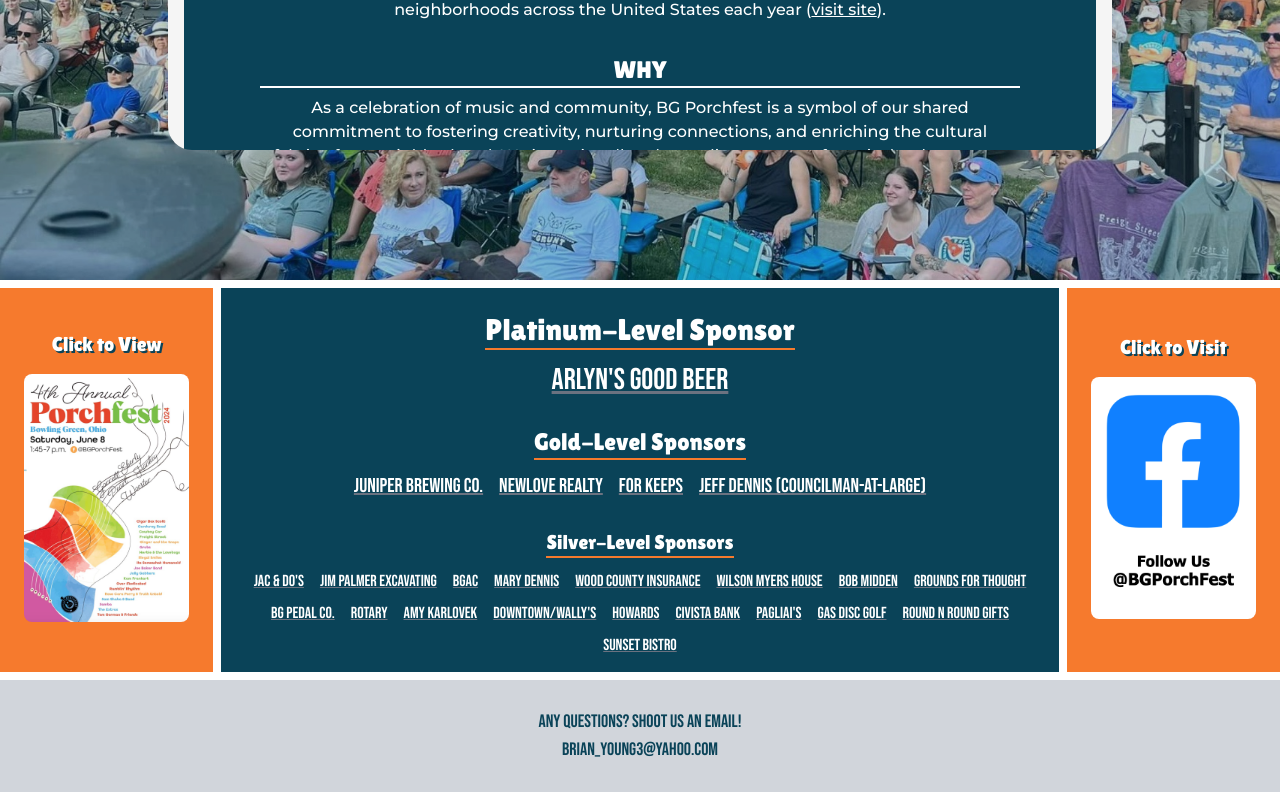
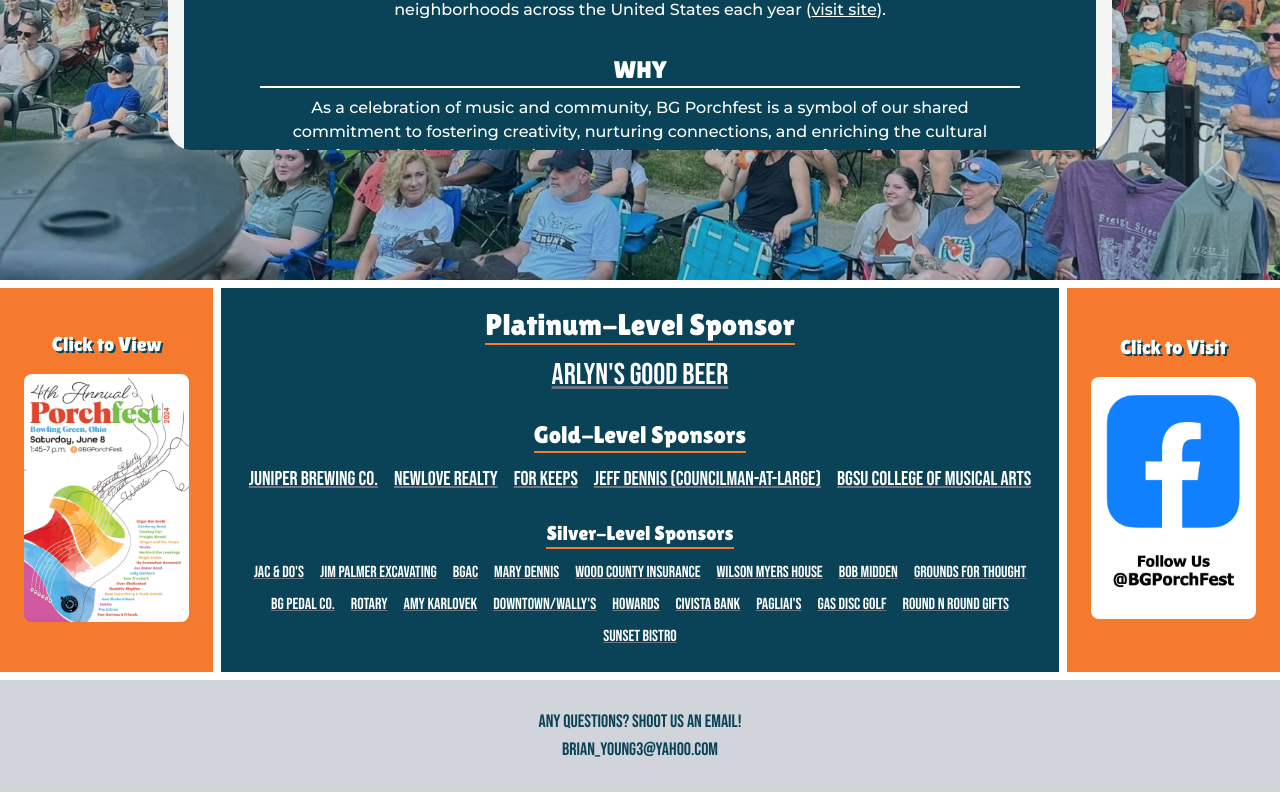
Before and after one commit to BRGuitar/porchfest-app, a Next.js app: page /home/info in a window 1280 px wide. Shown: the part 622-1422 px from the top of the page. Built offline with nearby package versions, Linux system fonts and the light colour scheme.

Commit message:
Updated sponsor list, improved spacing

```diff
--- a/src/app/home/layout.tsx
+++ b/src/app/home/layout.tsx
@@ -17,6 +17,7 @@ export default function Layout({ children }: { children: React.ReactNode }) {
     'Newlove Realty',
     'For Keeps',
     'Jeff Dennis (Councilman-at-Large)',
+    'BGSU College of Musical Arts',
   ];
   const silverSponsors = [
     "Jac & Do's",
@@ -75,8 +76,8 @@ export default function Layout({ children }: { children: React.ReactNode }) {
                 />
               </Link>
               <div className='flex h-full w-2/3 flex-col items-center justify-start border-x-8 border-white bg-dark-blue px-4 py-2'>
-                <span className='flex flex-col items-center pt-4'>
-                  <div className='flex flex-col items-center pb-6'>
+                <span className='flex h-full flex-col items-center justify-around'>
+                  <div className='flex flex-col items-center'>
                     <h5 className='mb-2 border-b-2 border-base-orange text-center text-3xl text-white'>
                       Platinum-Level Sponsor
                     </h5>
@@ -98,7 +99,7 @@ export default function Layout({ children }: { children: React.ReactNode }) {
                       })}
                     </div>
                   </div>
-                  <div className='flex flex-col items-center pb-6'>
+                  <div className='flex flex-col items-center'>
                     <h5 className='mb-2 border-b-2 border-base-orange text-center text-2xl text-white'>
                       Gold-Level Sponsors
                     </h5>
@@ -120,7 +121,7 @@ export default function Layout({ children }: { children: React.ReactNode }) {
                       })}
                     </div>
                   </div>
-                  <div className='flex flex-col items-center pb-6'>
+                  <div className='flex flex-col items-center'>
                     <h5 className='mb-2 border-b-2 border-base-orange text-center text-xl text-white'>
                       Silver-Level Sponsors
                     </h5>
```
